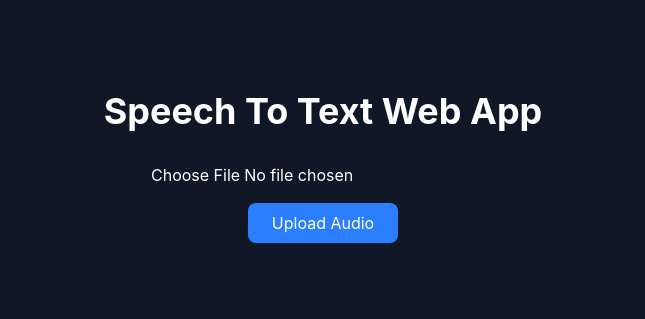
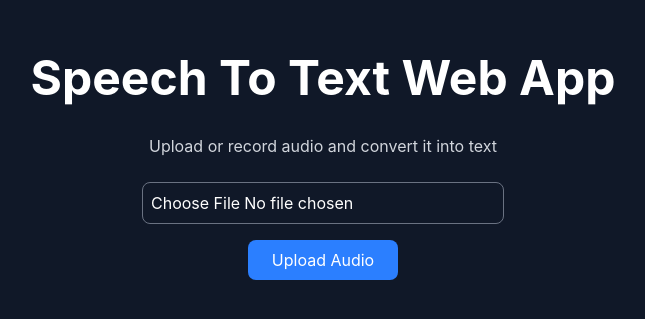
Before and after one commit to Saumya-01git/speech-to-text-webapp, a React (Vite) app in the folder client/: page / in a window 1280 px wide. Shown: the part 233-552 px from the top of the page, without its empty margins (317-962 px from the left). Built offline with nearby package versions, Linux system fonts and the light colour scheme.

Commit message:
Improved frontend UI

```diff
--- a/client/src/App.jsx
+++ b/client/src/App.jsx
@@ -2,17 +2,21 @@ function App() {
   return (
     <div className="min-h-screen bg-gray-900 text-white flex flex-col items-center justify-center">
 
-      <h1 className="text-4xl font-bold mb-8">
+      <h1 className="text-5xl font-bold mb-8">
         Speech To Text Web App
       </h1>
+
+      <p className="mb-6 text-gray-300">
+        Upload or record audio and convert it into text
+      </p>
 
       <input
         type="file"
         accept="audio/*"
-        className="mb-4"
+        className="mb-4 border border-gray-500 p-2 rounded-lg"
       />
 
-      <button className="bg-blue-500 px-6 py-2 rounded-lg">
+      <button className="bg-blue-500 px-6 py-2 rounded-lg hover:bg-blue-600">
         Upload Audio
       </button>
 
```
